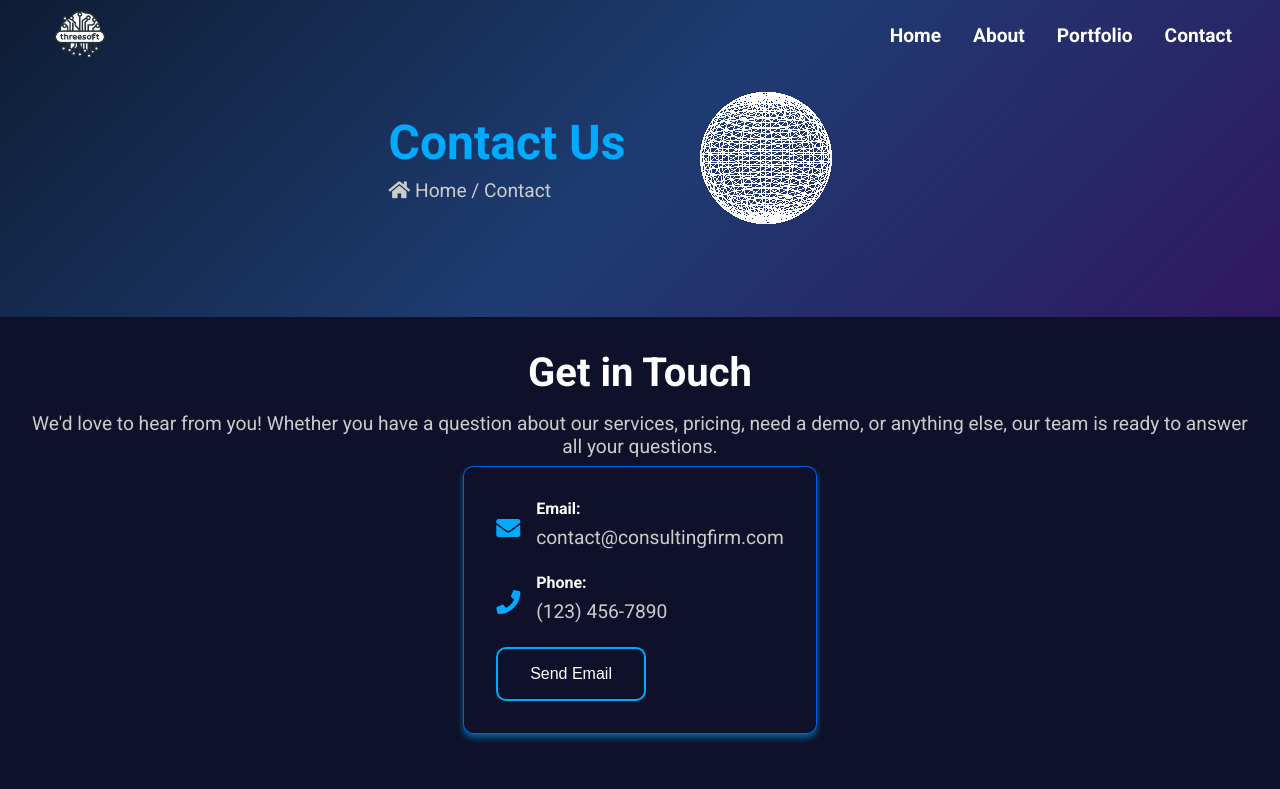
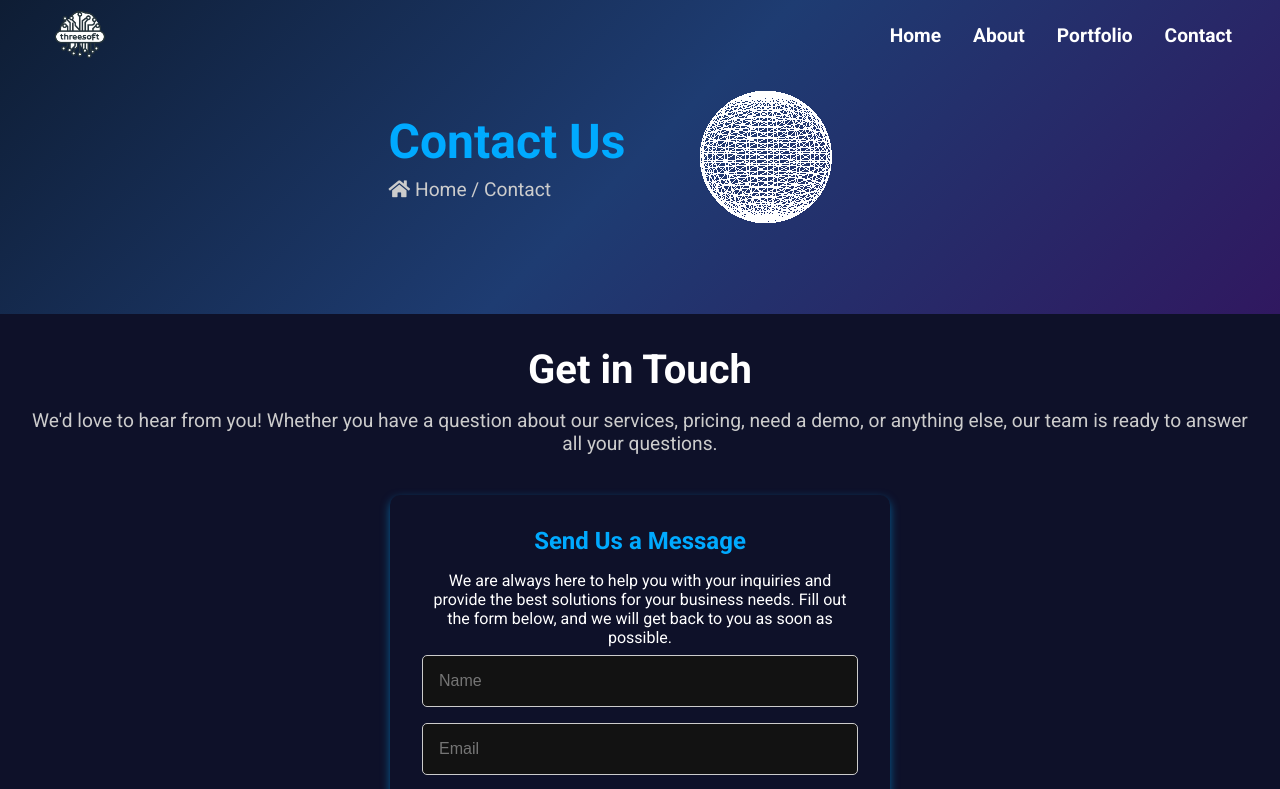
Before and after one commit to ejaz0/shirkat, a React (Create React App) app: page /contact in a window 1280 px wide. Shown: the top 789 px of the page. Built offline with nearby package versions, Linux system fonts and the light colour scheme; a small style sheet from the web is missing.

Commit message:
Contact page

```diff
--- a/src/Components/Contact.js
+++ b/src/Components/Contact.js
@@ -1,14 +1,8 @@
-import React, { useState } from 'react';
+import React from 'react';
 import '../Styles/Css/ContactStyle.css';
 import ThreeDGlobe from './ThreeDGlobe'; // Assuming the ThreeDGlobe component is in the same directory
 
 const Contact = () => {
-    const [showForm, setShowForm] = useState(false);
-
-    const toggleForm = () => {
-        setShowForm(!showForm);
-    };
-
     return (
         <div className="contact-container">
             <div className="contact-header-container">
@@ -28,28 +22,8 @@ const Contact = () => {
                 <div className="contact-info">
                     <h1>Get in Touch</h1>
                     <p>We'd love to hear from you! Whether you have a question about our services, pricing, need a demo, or anything else, our team is ready to answer all your questions.</p>
-                    <div className="contact-card">
-                        <div className="contact-detail">
-                            <i className="fas fa-envelope"></i>
-                            <div>
-                                <strong>Email:</strong>
-                                <p>contact@consultingfirm.com</p>
                 </div>
-                        </div>
-                        <div className="contact-detail">
-                            <i className="fas fa-phone"></i>
-                            <div>
-                                <strong>Phone:</strong>
-                                <p>(123) 456-7890</p>
-                            </div>
-                        </div>
-                        <button className="contact-button" onClick={toggleForm}>Send Email</button>
-                    </div>
-                </div>
-                {showForm && (
-                    <div className="contact-form-overlay">
                 <div className="contact-form">
-                            <span className="close-button" onClick={toggleForm}>&times;</span>
                     <h2>Send Us a Message</h2>
                     <p>We are always here to help you with your inquiries and provide the best solutions for your business needs. Fill out the form below, and we will get back to you as soon as possible.</p>
                     <form>
@@ -60,8 +34,6 @@ const Contact = () => {
                     </form>
                 </div>
             </div>
-                )}
-            </div>
         </div>
     );
 };
--- a/src/Styles/Css/ContactStyle.css
+++ b/src/Styles/Css/ContactStyle.css
@@ -1,4 +1,3 @@
-/* Existing Contact CSS */
 .contact-container {
     color: #ffffff;
     min-height: 100vh;
@@ -51,6 +50,9 @@
     flex: 1;
     text-align: center;
     position: relative;
+    display: flex;
+    flex-direction: column;
+    align-items: center;
 }
 
 .contact-info {
@@ -69,57 +71,6 @@
     color: #cccccc;
 }
 
-.contact-card {
-    background: #0e1129;
-    padding: 2rem;
-    border: 1px solid rgba(0, 106, 255, 0.9); /* Light blue border */
-    border-radius: 10px;
-    box-shadow: 0 4px 6px rgba(0, 170, 255, 0.5);
-    display: inline-block;
-    text-align: left;
-}
-
-.contact-detail {
-    display: flex;
-    align-items: center;
-    margin-bottom: 1rem;
-}
-
-.contact-detail i {
-    font-size: 1.5rem;
-    color: #00aaff;
-    margin-right: 1rem;
-}
-
-.contact-button {
-    padding: 1rem 2rem;
-    font-size: 1rem;
-    color: #ffffff;
-    background: transparent;
-    border: 2px solid #00aaff;
-    border-radius: 10px;
-    cursor: pointer;
-    transition: background 0.3s ease, color 0.3s ease;
-}
-
-.contact-button:hover {
-    background: #00aaff;
-    color: #ffffff;
-}
-
-.contact-form-overlay {
-    position: fixed;
-    top: 0;
-    left: 0;
-    width: 100%;
-    height: 100%;
-    background: rgba(0, 0, 0, 0.8);
-    display: flex;
-    justify-content: center;
-    align-items: center;
-    z-index: 1000;
-}
-
 .contact-form {
     background: #0e1129;
     padding: 2rem;
@@ -127,13 +78,20 @@
     width: 90%;
     max-width: 31.25rem;
     text-align: left;
-    position: relative;
     box-shadow: 0 0.25rem 0.625rem rgba(0, 170, 255, 0.5);
+    display: flex;
+    flex-direction: column;
+    align-items: center; /* Center the form content */
 }
 
 .contact-form h2 {
     margin-bottom: 1rem;
     color: #00aaff;
+    text-align: center; /* Center the heading */
+}
+
+.contact-form p {
+    text-align: center; /* Center the paragraph */
 }
 
 .contact-form input,
@@ -175,20 +133,6 @@
 
 .send-button:hover {
     background: #0077cc;
-}
-
-.close-button {
-    position: absolute;
-    top: 1rem;
-    right: 1rem;
-    font-size: 1.5rem;
-    cursor: pointer;
-    color: #00aaff;
-    transition: color 0.3s ease;
-}
-
-.close-button:hover {
-    color: #0077cc;
 }
 
 .globe-container {
```
Lines whose indentation alone changed are shown as unchanged.
